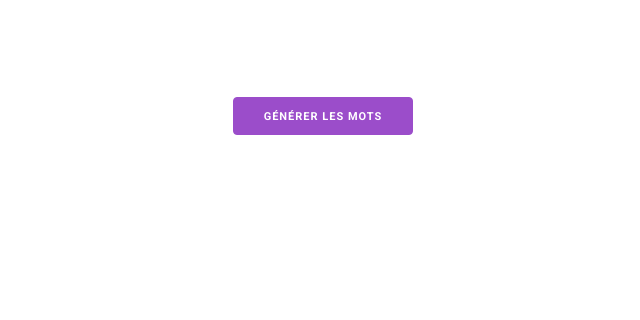
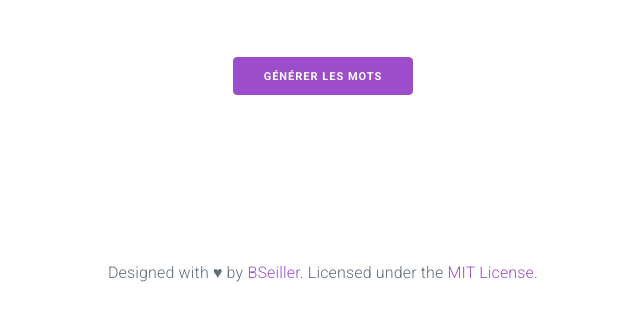
Before and after one commit to SBrendan/WikipediaChallenge, a website: page public/index.html in a window 1280 px wide. Shown: the part 460-780 px from the top of the page, without its empty margins (317-957 px from the left). Drawn offline with nearby package versions, Linux system fonts and the light colour scheme; no server answers.

Commit message:
Add footer

```diff
--- a/public/index.html
+++ b/public/index.html
@@ -17,7 +17,9 @@
 </head>
 
 <body>
-    <div style="display: flex; justify-content: center; align-items: center; height: 100vh;">
+    <main class="wrapper">
+
+        <section style="display: flex; justify-content: center; align-items: center; height: 90vh;">
             <div style="text-align: center;">
                 <img src="./img/logo.png" style="width: 200px; height: 200px;">
                 <h1>Wikipedia Challenge</h1>
@@ -28,10 +30,25 @@
                 </div>
                 <button id="getWord">Générer les mots</button>
             </div>
-    </div>
+        </section>
+        <footer class="footer">
+            <section class="container" style="text-align: center;">
+                <p>
+                    Designed with ♥ by
+                    <a target="_blank" href="http://twitter.com/cjpatoilo" title="BSeiller">BSeiller</a>.
+                    Licensed
+                    under the
+                    <a target="_blank" href="https://github.com/SBrendan/WikipediaChallenge/blob/master/LICENSE.md"
+                        title="MIT License">MIT
+                        License</a>.
+                </p>
+            </section>
+        </footer>
+    </main>
     <script src="https://code.jquery.com/jquery-3.5.1.min.js"
         integrity="sha256-9/aliU8dGd2tb6OSsuzixeV4y/faTqgFtohetphbbj0=" crossorigin="anonymous"></script>
     <script src="js/scripts.js"></script>
+
 </body>
 
 </html>
```
Lines whose indentation alone changed are shown as unchanged.
